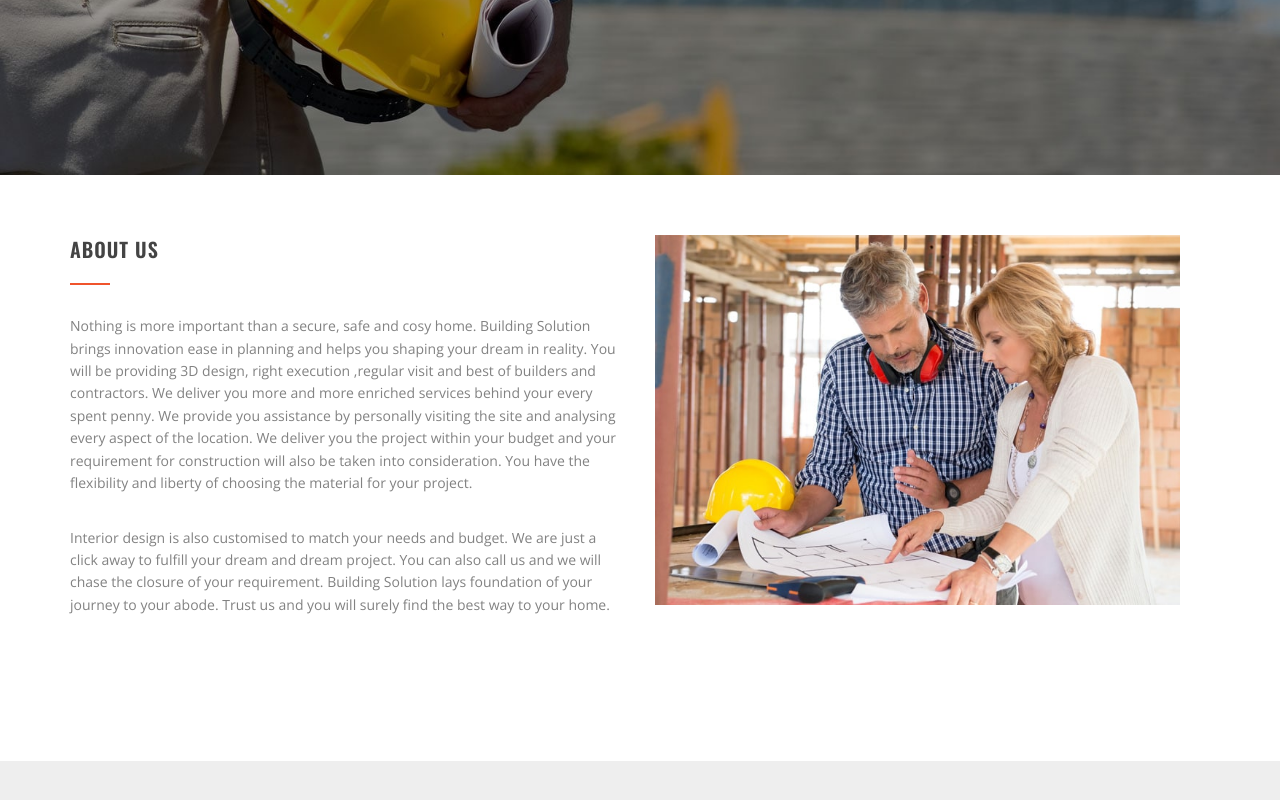
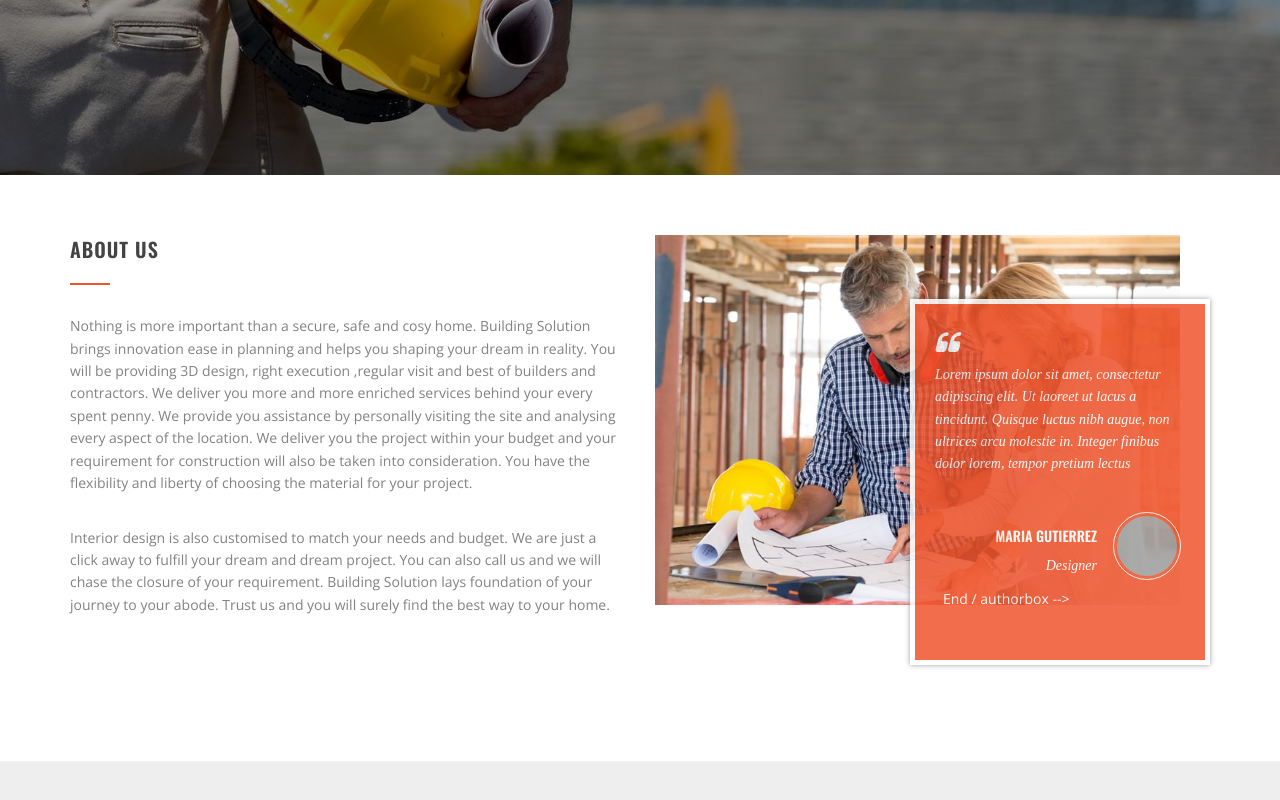
Before and after one commit to ssanskriti-25/project2, a plain HTML site: page index.html in a window 1280 px wide. Shown: the part 508-1308 px from the top of the page. Drawn offline with nearby package versions, Linux system fonts and the light colour scheme; grey boxes are pictures that could not be loaded; a web font is replaced by a local one.

Commit message:
added files

```diff
--- a/index.html
+++ b/index.html
@@ -190,17 +190,18 @@
 								<div class="about"><img src="assets/img/about/2.jpg" alt=""/>
 
 									<!-- quote-02 -->
-									<!-- <blockquote class="quote-02 about-quote">
-										<p class="quote-02__text">Lorem ipsum dolor sit amet, consectetur adipiscing elit. Ut laoreet ut lacus a tincidunt. Quisque luctus nibh augue, non ultrices arcu molestie in. Integer finibus dolor lorem, tempor pretium lectus</p>  -->
+									<blockquote class="quote-02 about-quote">
+										<p class="quote-02__text">Lorem ipsum dolor sit amet, consectetur adipiscing elit. Ut laoreet ut lacus a tincidunt. Quisque luctus nibh augue, non ultrices arcu molestie in. Integer finibus dolor lorem, tempor pretium lectus</p>
 
 										<!-- authorbox -->
-										<!-- <div class="authorbox">
+										<div class="authorbox">
 											<div class="authorbox__avartar" style="background-image: url(https://unsplash.it/800);"><img src="https://unsplash.it/800" alt=""/></div>
 											<div class="authorbox__info">
 												<h5 class="authorbox__name">Maria Gutierrez</h5>
 												<p class="authorbox__work">Designer</p>
-											</div> -->
-										<!-- </div> End / authorbox -->
+											</div>
+										<!-- </div> -->
+											 End / authorbox -->
 
 									</blockquote><!-- End / quote-02 -->
 
```
